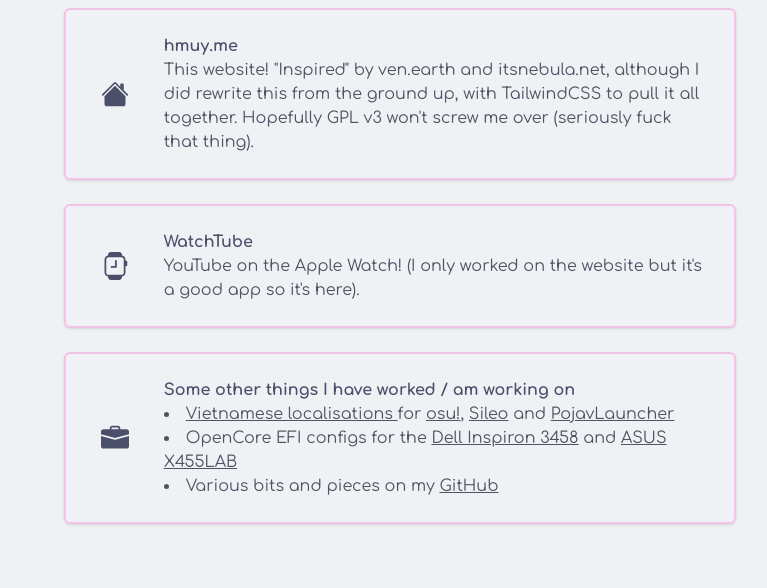
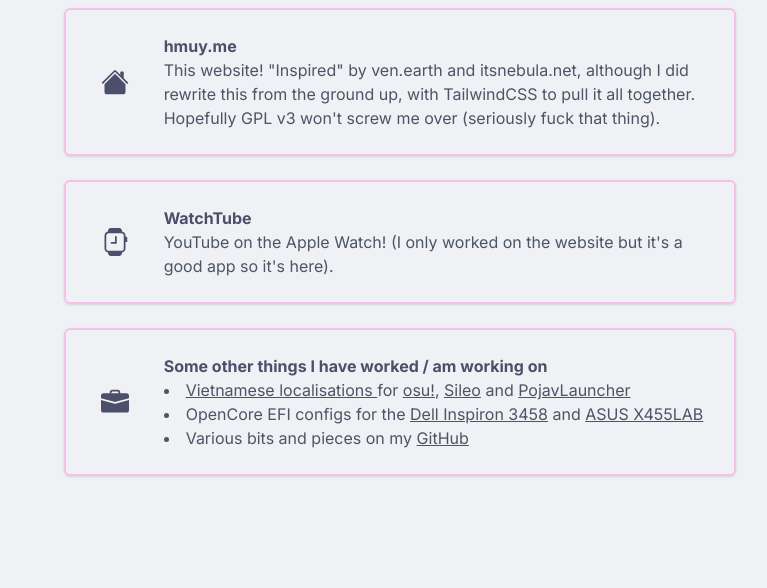
Before and after one commit to khanhmuy/khanhmuy.github.io, a plain HTML site: page projects/index.html in a window 1280 px wide. Shown: the part 700-1288 px from the top of the page, without its empty margins (192-959 px from the left). After the commit the page ends 1240 px from the top, so only its background shows below. Drawn offline with nearby package versions, Linux system fonts and the light colour scheme.

Commit message:
whoops forgor about the projects page lol

```diff
--- a/projects/index.html
+++ b/projects/index.html
@@ -68,7 +68,7 @@
                     <p>Stuff that I made, or have worked on.</p>
                 </span>
             </div>
-            <div class="mt-8">
+            <div class="mt-8 inter">
                 <div class="flex flex-col max-w-3xl mx-auto mb-16 sm:px-0">
                     <div class="grid gap-6">
                         <a href="https://github.com/WinTweakers/WindowsToolbox" target="_blank" rel="noopener noreferrer" class="focus:outline-none transition duration-300 ease-in-out transform hover:scale-[1.03] flex flex-col sm:flex-row text-center sm:text-left px-8 sm:px-6 py-6 rounded-md border-2 border-mocha-pink shadow max-w-2xl hoverScale">
```
